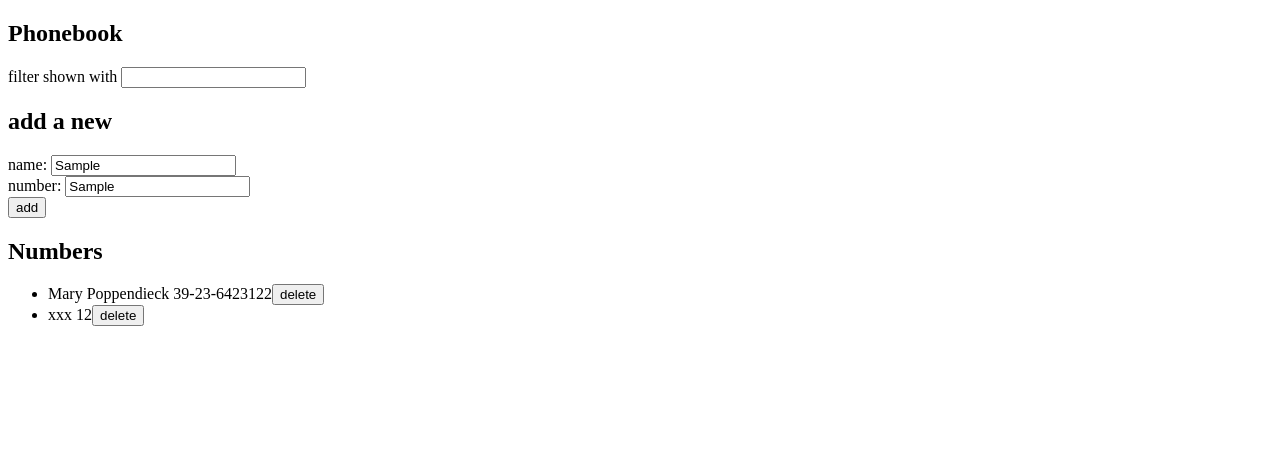
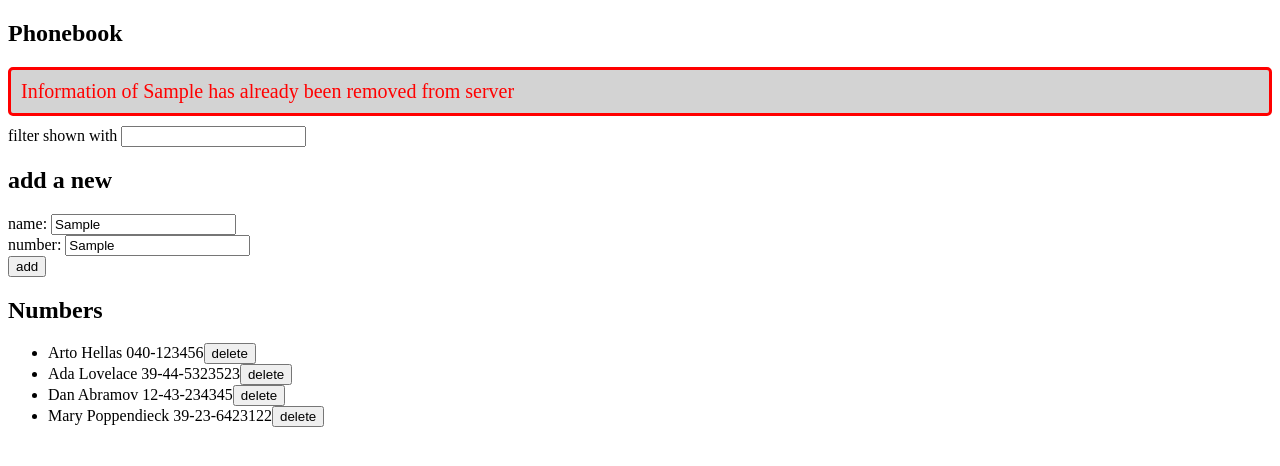
Before and after one commit to Voler07/fullstackopen, a React (Vite) app in the folder part2/phonebook/: page / in a window 1280 px wide. Both pictures are taken after typing "Sample", "Sample" into the empty fields and a click on the button "add". Shown: the top 466 px of the page. Built offline with nearby package versions, Linux system fonts and the light colour scheme; no server answers; data requests are answered from the project's data file.

Commit message:
2.16-2.17

```diff
--- a/part2/phonebook/db.json
+++ b/part2/phonebook/db.json
@@ -1,14 +1,24 @@
 {
-  "persons": [
+  "persons":[
+    {
+      "name": "Arto Hellas",
+      "number": "040-123456",
+      "id": "1"
+    },
+    {
+      "name": "Ada Lovelace",
+      "number": "39-44-5323523",
+      "id": "2"
+    },
+    {
+      "name": "Dan Abramov",
+      "number": "12-43-234345",
+      "id": "3"
+    },
     {
       "name": "Mary Poppendieck",
       "number": "39-23-6423122",
       "id": "4"
-    },
-    {
-      "id": "2",
-      "name": "xxx",
-      "number": "12"
     }
   ]
 }
--- a/part2/phonebook/src/App.jsx
+++ b/part2/phonebook/src/App.jsx
@@ -1,5 +1,6 @@
 import { useState, useEffect } from 'react'
 import personService from './service/persons.js'
+import Notification from './components/Notification.jsx'
 
 const Persons = ({persons, handleDelete}) => {
   return (
@@ -50,6 +51,7 @@ const App = () => {
   const [newName, setNewName] = useState('')
   const [newNumber, setNewNumber] = useState('')
   const [searchWord, setSearchWord] = useState('')
+  const [errorMessage, setErrorMessage] = useState(null)
 
   useEffect(() => {
     personService
@@ -74,41 +76,72 @@ const App = () => {
   const addPerson = (event) => {
     event.preventDefault()
     const exist = persons.find(person => person.name == newName)
+
+    //if already exists
     if (exist){
       if(window.confirm(`${newName} is already added to the phonebook, replace the old number with a new one?`)){
         const newObject = {
           ...exist,
           number: newNumber
         }
+
         personService
           .update(exist.id, newObject)
           .then(response => {
             setPersons(persons.map(person => person.id !== exist.id ? person : response))
+            setErrorMessage({error: false, message: `Updated ${newName}`})
+            setTimeout(() => {
+              setErrorMessage(null)
+            }, 3000);
             setNewNumber('')
             setNewName('')
+          })
+          .catch(error => {
+            console.log(error)
+            setErrorMessage({
+              error: true,
+              message: `Information of ${newName} has already been removed from server`
+            })
+            setPersons(persons.filter(person => person.name !== newName))
+            setTimeout(() => {
+              setErrorMessage(null)
+            }, 3000)
           })
       }
       setNewNumber('')
       setNewName('')
       return
     }
+
+    // add new person
     const personObject = {
       name: newName,
       number: newNumber,
       id: String(persons.length + 1)
-    }
-    if (persons.some(item => item.name === newName)){
-      alert(`${newName} is already added to phonebook`)
-      return
     }
 
     personService
       .create(personObject)
       .then(response => {
         setPersons(persons.concat(response))
+        setErrorMessage({error: false, message: `Added ${newName}`})
+        setTimeout(() => {
+          setErrorMessage(null)
+        }, 3000);
         setNewName('')
         setNewNumber('')
       })
+      .catch(error => {
+        console.log(error)
+        setErrorMessage({
+          error: true,
+          message: `Information of ${newName} has already been removed from server`
+        })
+      })
+      setPersons(persons.filter(person => person.name !== newName))
+      setTimeout(() => {
+        setErrorMessage(null)
+      }, 3000)
   }
 
   const deletePerson = (id, name) => {
@@ -131,11 +164,24 @@ const App = () => {
   return (
     <div>
       <h2>Phonebook</h2>
-      <Filter searchWord={searchWord} handleSearchChange={handleSearchChange}/>
+      <Notification errorMessage={errorMessage}/>
+      <Filter
+        searchWord={searchWord}
+        handleSearchChange={handleSearchChange}
+      />
       <h2>add a new</h2>
-      <PersonForm addPerson={addPerson} newName={newName} newNumber={newNumber} handleNameChange={handleNameChange} handleNumberChange={handleNumberChange}/>
+      <PersonForm
+        addPerson={addPerson}
+        newName={newName}
+        newNumber={newNumber}
+        handleNameChange={handleNameChange}
+        handleNumberChange={handleNumberChange}
+      />
       <h2>Numbers</h2>
-      <Persons persons={personToShow} handleDelete={deletePerson}/>
+      <Persons
+        persons={personToShow}
+        handleDelete={deletePerson}
+      />
     </div>
   )
 }
--- /dev/null
+++ b/part2/phonebook/src/components/Notification.jsx
@@ -0,0 +1,13 @@
+const Notification = ({ errorMessage }) => {
+  if (errorMessage === null) {
+    return null
+  }
+
+  return (
+    <div className={errorMessage.error ? `error` : `success`}>
+      {errorMessage.message}
+    </div>
+  )
+}
+
+export default Notification
--- /dev/null
+++ b/part2/phonebook/src/index.css
@@ -0,0 +1,19 @@
+.error {
+  color: red;
+  background: lightgrey;
+  font-size: 20px;
+  border-style: solid;
+  border-radius: 5px;
+  padding: 10px;
+  margin-bottom: 10px;
+}
+
+.success {
+  color: green;
+  background: lightgrey;
+  font-size: 20px;
+  border-style: solid;
+  border-radius: 5px;
+  padding: 10px;
+  margin-bottom: 10px;
+}
--- a/part2/phonebook/src/main.jsx
+++ b/part2/phonebook/src/main.jsx
@@ -2,4 +2,6 @@ import ReactDOM from 'react-dom/client'
 
 import App from './App'
 
+import './index.css'
+
 ReactDOM.createRoot(document.getElementById('root')).render(<App />)
```
